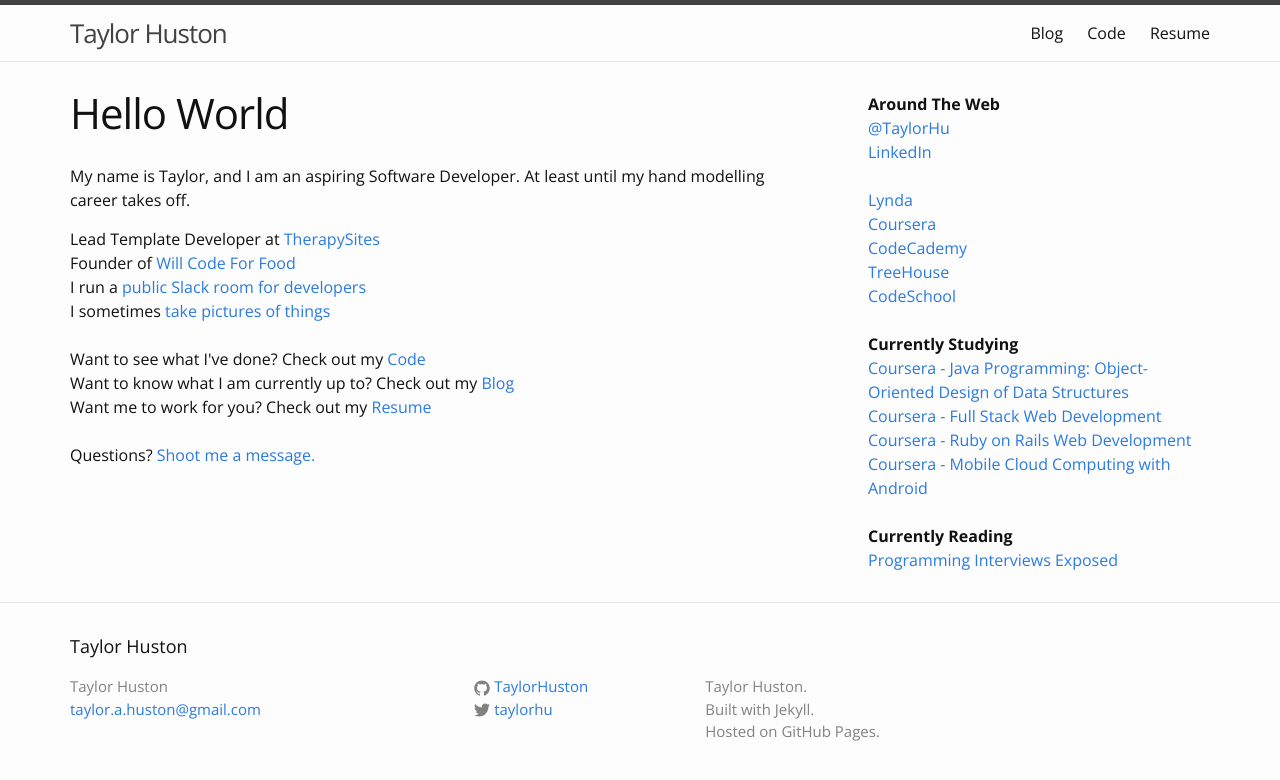
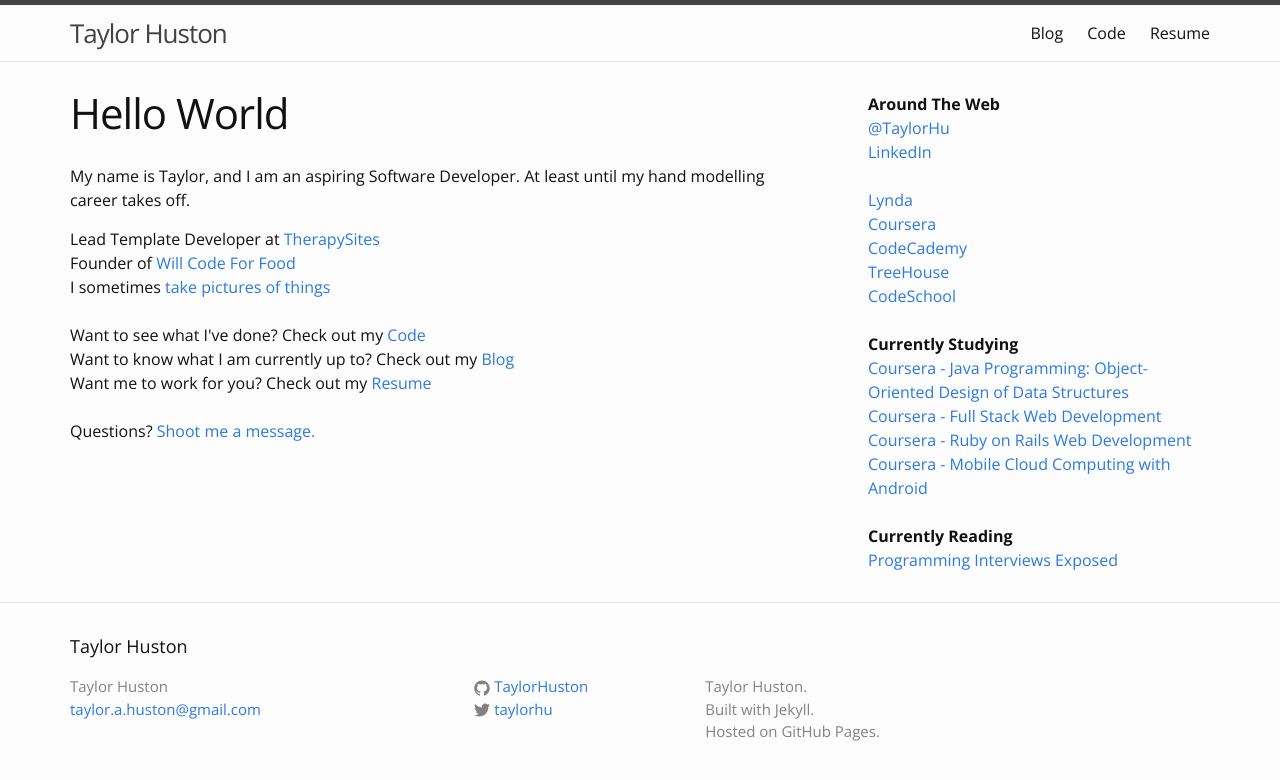
Before and after one commit to TaylorHuston/taylorhuston.github.io, a Jekyll site: the page built from index.html, in a window 1280 px wide. Shown: the top 780 px of the page. Built offline with Jekyll 4.4.1, drawn with Linux system fonts in a browser that asks for light colours; some web fonts are replaced.

Commit message:
Update home pagw

```diff
--- a/index.html
+++ b/index.html
@@ -8,7 +8,6 @@ layout: page
 
   Lead Template Developer at <a href="http://www.therapysites.com" target="_blank">TherapySites</a><br />
   Founder of <a href="http://www.willcodeforfood.io" target="_blank">Will Code For Food</a><br />
-  I run a <a href="https://iwritecodeslack.herokuapp.com/" target="_blank">public Slack room for developers</a><br/>
   I sometimes <a href="http://www.taylorhustonphotography.com/" target="_blank">take pictures of things</a><br />
   <br />
   Want to see what I've done? Check out my <a href="code">Code</a><br />
```
